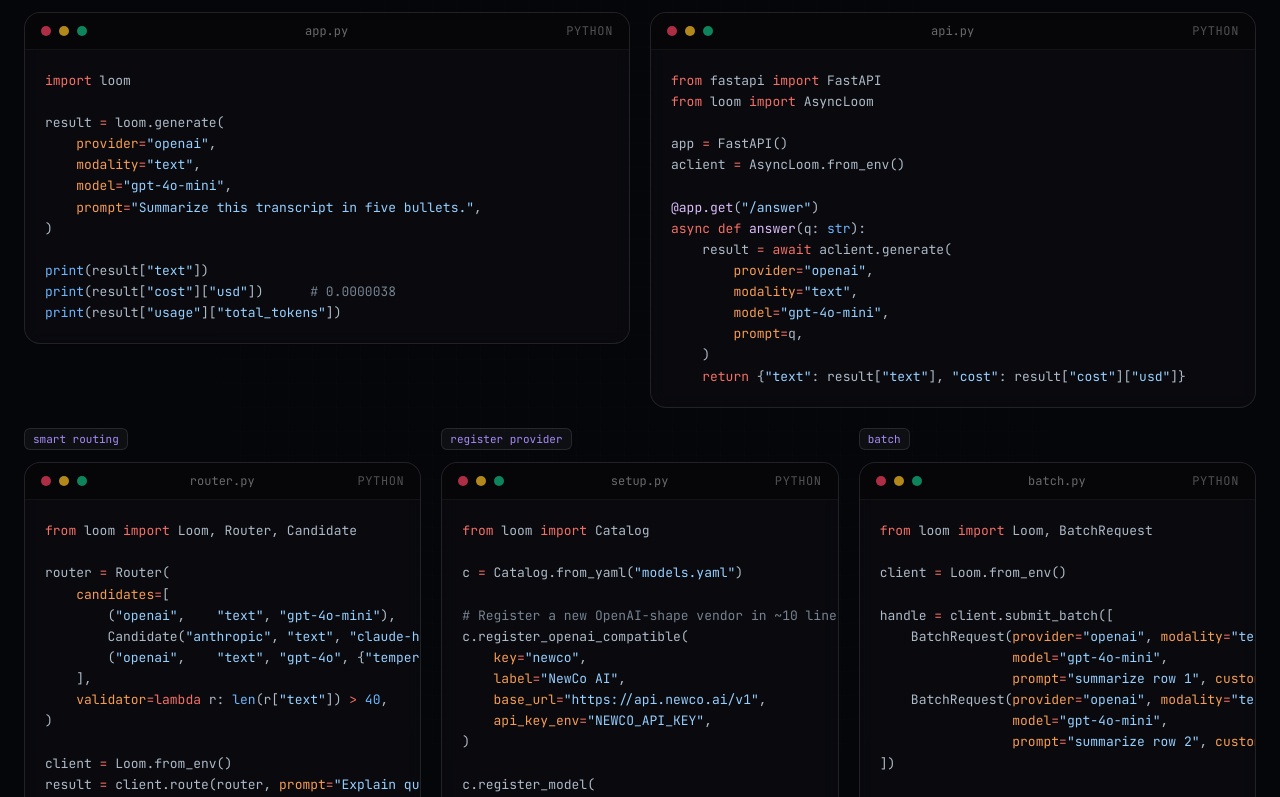
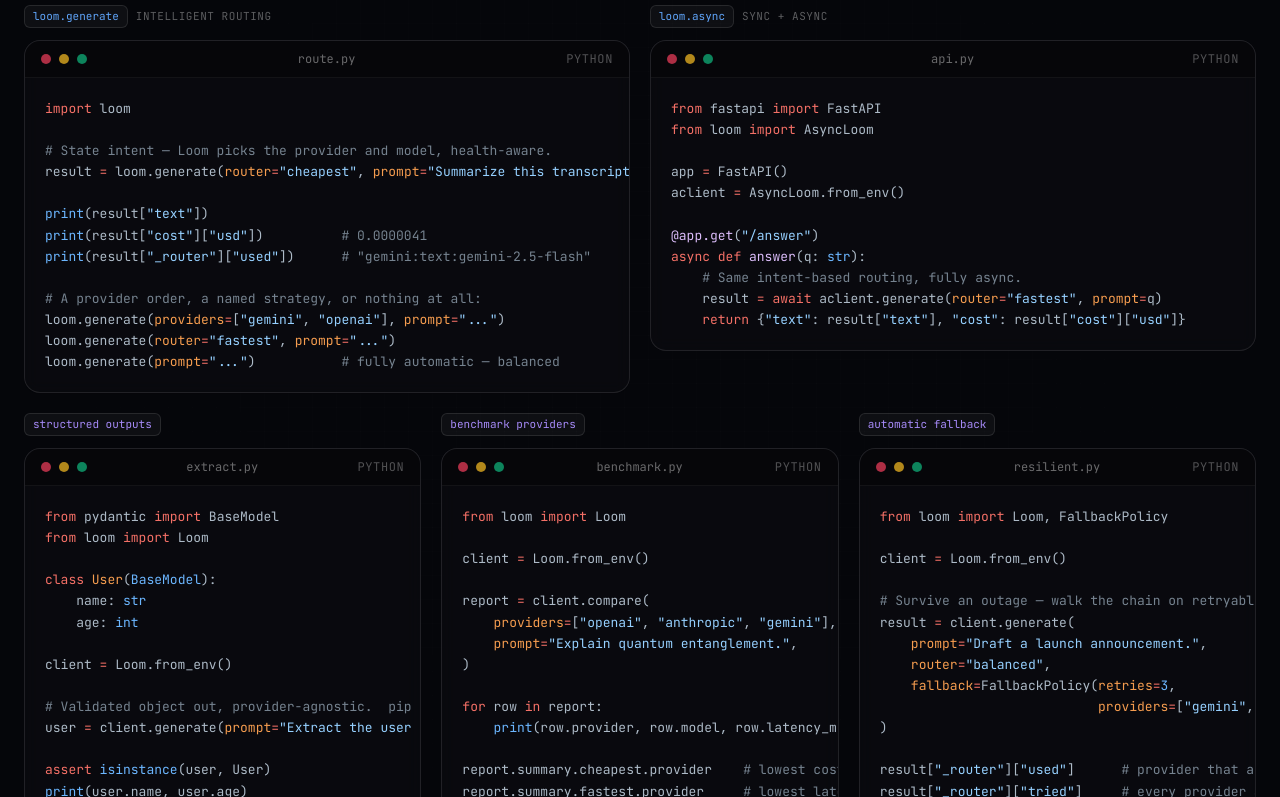
Before and after one commit to jyotir07/Loom, a Next.js app in the folder site/: page / in a window 1280 px wide. Shown: the part 5863-6660 px from the top of the page. Built offline with nearby package versions, Linux system fonts and the light colour scheme.

Commit message:
fix: code samples 1

```diff
--- a/site/src/components/sections/DeveloperExperience.tsx
+++ b/site/src/components/sections/DeveloperExperience.tsx
@@ -10,7 +10,7 @@
         <SectionHeading
           eyebrow="Developer experience"
           title="Designed for engineers who ship."
-          description="One stable function call per workflow. Every code path returns the same response shape — text, usage, cost — across every vendor."
+          description="State intent, not a vendor. The same generate() call routes to the right provider, falls back on failure, and can return a validated object — with usage and cost on every response."
         />
 
         <div className="mt-16 grid grid-cols-1 lg:grid-cols-2 gap-5">
--- a/site/src/lib/code-samples.ts
+++ b/site/src/lib/code-samples.ts
@@ -9,26 +9,27 @@
 export const codeSamples: CodeSample[] = [
   {
     id: "generate",
-    label: "generate()",
-    filename: "app.py",
+    label: "intelligent routing",
+    filename: "route.py",
     language: "python",
     code: `import loom
 
-result = loom.generate(
-    provider="openai",
-    modality="text",
-    model="gpt-4o-mini",
-    prompt="Summarize this transcript in five bullets.",
-)
+# State intent — Loom picks the provider and model, health-aware.
+result = loom.generate(router="cheapest", prompt="Summarize this transcript.")
 
 print(result["text"])
-print(result["cost"]["usd"])      # 0.0000038
-print(result["usage"]["total_tokens"])
+print(result["cost"]["usd"])          # 0.0000041
+print(result["_router"]["used"])      # "gemini:text:gemini-2.5-flash"
+
+# A provider order, a named strategy, or nothing at all:
+loom.generate(providers=["gemini", "openai"], prompt="...")
+loom.generate(router="fastest", prompt="...")
+loom.generate(prompt="...")           # fully automatic — balanced
 `,
   },
   {
     id: "async",
-    label: "async",
+    label: "sync + async",
     filename: "api.py",
     language: "python",
     code: `from fastapi import FastAPI
@@ -39,84 +40,72 @@
 
 @app.get("/answer")
 async def answer(q: str):
-    result = await aclient.generate(
-        provider="openai",
-        modality="text",
-        model="gpt-4o-mini",
-        prompt=q,
-    )
+    # Same intent-based routing, fully async.
+    result = await aclient.generate(router="fastest", prompt=q)
     return {"text": result["text"], "cost": result["cost"]["usd"]}
 `,
   },
   {
-    id: "router",
-    label: "smart routing",
-    filename: "router.py",
+    id: "structured",
+    label: "structured outputs",
+    filename: "extract.py",
     language: "python",
-    code: `from loom import Loom, Router, Candidate
+    code: `from pydantic import BaseModel
+from loom import Loom
 
-router = Router(
-    candidates=[
-        ("openai",    "text", "gpt-4o-mini"),
-        Candidate("anthropic", "text", "claude-haiku-4-5"),
-        ("openai",    "text", "gpt-4o", {"temperature": 0.2}),
-    ],
-    validator=lambda r: len(r["text"]) > 40,
-)
+class User(BaseModel):
+    name: str
+    age: int
 
 client = Loom.from_env()
-result = client.route(router, prompt="Explain quantum entanglement.")
 
-result["_router"]["used"]    # which model won
-result["_router"]["tried"]   # all attempted
+# Validated object out, provider-agnostic.  pip install loom[structured]
+user = client.generate(prompt="Extract the user from: ...", schema=User)
+
+assert isinstance(user, User)
+print(user.name, user.age)
 `,
   },
   {
-    id: "register",
-    label: "register provider",
-    filename: "setup.py",
+    id: "compare",
+    label: "benchmark providers",
+    filename: "benchmark.py",
     language: "python",
-    code: `from loom import Catalog
+    code: `from loom import Loom
 
-c = Catalog.from_yaml("models.yaml")
+client = Loom.from_env()
 
-# Register a new OpenAI-shape vendor in ~10 lines:
-c.register_openai_compatible(
-    key="newco",
-    label="NewCo AI",
-    base_url="https://api.newco.ai/v1",
-    api_key_env="NEWCO_API_KEY",
+report = client.compare(
+    providers=["openai", "anthropic", "gemini"],
+    prompt="Explain quantum entanglement.",
 )
 
-c.register_model(
-    provider="newco",
-    model_id="newco-large",
-    upstream_model="newco-large-2026-01",
-    input_cost_per_1m=2.50,
-    output_cost_per_1m=10.00,
-)
+for row in report:
+    print(row.provider, row.model, row.latency_ms, row.cost_usd)
+
+report.summary.cheapest.provider    # lowest cost row
+report.summary.fastest.provider     # lowest latency row
 `,
   },
   {
-    id: "batch",
-    label: "batch",
-    filename: "batch.py",
+    id: "fallback",
+    label: "automatic fallback",
+    filename: "resilient.py",
     language: "python",
-    code: `from loom import Loom, BatchRequest
+    code: `from loom import Loom, FallbackPolicy
 
 client = Loom.from_env()
 
-handle = client.submit_batch([
-    BatchRequest(provider="openai", modality="text",
-                 model="gpt-4o-mini",
-                 prompt="summarize row 1", custom_id="row-1"),
-    BatchRequest(provider="openai", modality="text",
-                 model="gpt-4o-mini",
-                 prompt="summarize row 2", custom_id="row-2"),
-])
+# Survive an outage — walk the chain on retryable failures.
+result = client.generate(
+    prompt="Draft a launch announcement.",
+    router="balanced",
+    fallback=FallbackPolicy(retries=3,
+                            providers=["gemini", "openai", "anthropic"]),
+)
 
-print(handle.id, handle.status())
-results = handle.wait(poll_interval=60.0, timeout=24 * 3600)
+result["_router"]["used"]      # provider that answered
+result["_router"]["tried"]     # every provider attempted
 `,
   },
 ];
```
